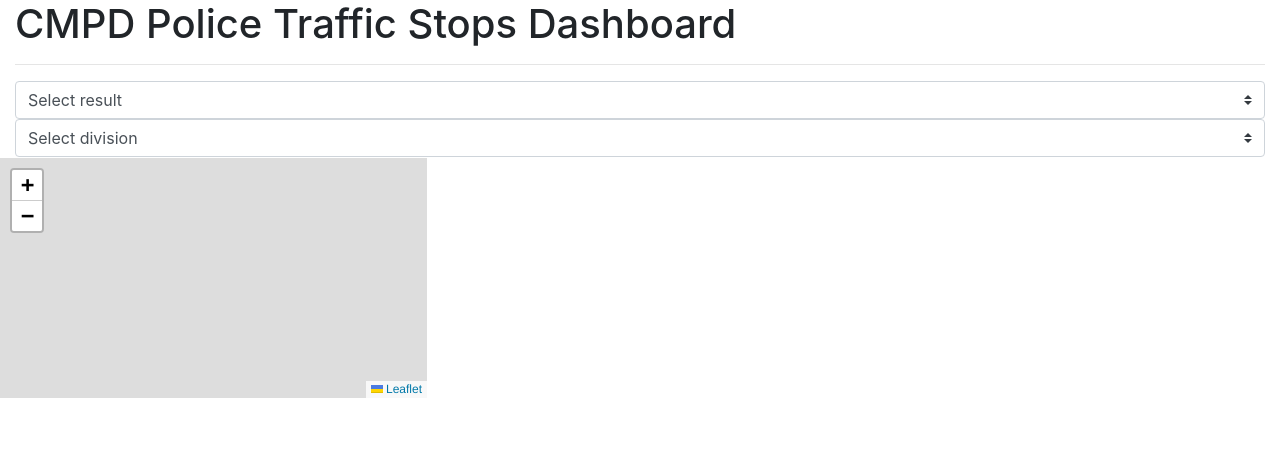
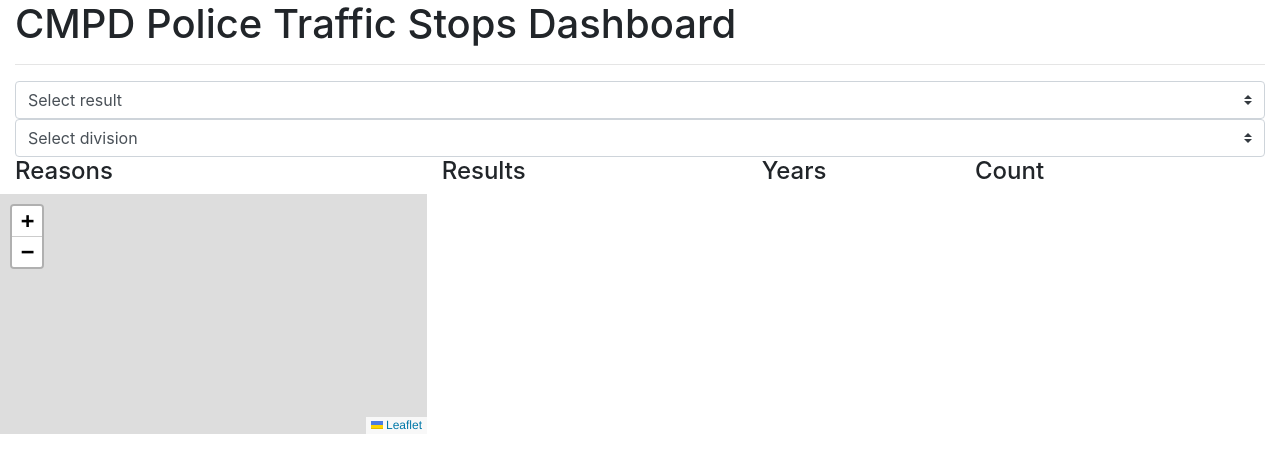
Before and after one commit to monicasehgal/project2, a Flask app: page / in a window 1280 px wide. Shown: the top 473 px of the page. Run offline with Flask 2, Linux system fonts and the light colour scheme; parts of the project's set-up code (start-up, migrations or seed data) failed here and were passed over; some libraries are stand-ins or nearby versions.

Commit message:
some updates to layout and charts

```diff
--- a/CMPD-traffic-stops/static/js/index.js
+++ b/CMPD-traffic-stops/static/js/index.js
@@ -25,6 +25,12 @@
     });
 }
 
+// Dataset filter parameters
+var division_filter = ""
+var reason_filter = ""
+var result_filter = ""
+var year_filter=""
+
 // the function renders all charts, will be called on each choice made on control charts (Division, Reason and Result charts)
 function renderAllCharts() {
     renderControlCharts();
@@ -32,11 +38,7 @@
     renderChart1();
 }
 
-// Dataset filter parameters
-var division_filter = ""
-var reason_filter = ""
-var result_filter = ""
-var year_filter=""
+
 
 
 // Charts styling parameters
@@ -48,7 +50,7 @@
 
 var chart_label_style = {
     family: 'Arial, sans-serif',
-    size: 11,
+    size: 12,
     color: 'black'
 }
 
--- a/CMPD-traffic-stops/static/js/reasons_chart.js
+++ b/CMPD-traffic-stops/static/js/reasons_chart.js
@@ -8,6 +8,9 @@
   var trace1 = {
     y: data_counts,
     x: data_entries,
+    text: data_entries,
+    textposition: 'outside',
+    hoverinfo: 'none',
     marker: {
       color: 'rgba(55,128,191,0.6)',
       width: 1
@@ -23,14 +26,15 @@
   var layout = {
     // autosize: false,
     // width: 350,
-    height: 300,
+    height: 200,
+    textangle: 90,
     titlefont: chart_title_style,
     font: chart_label_style,
     margin: {
-      l: 100,
-      r: 0,
-      b: 30,
-      t: 30
+      l: 50,
+      r: 50,
+      b: 0,
+      t: 0
     }
   };
 
--- a/CMPD-traffic-stops/static/js/results_chart.js
+++ b/CMPD-traffic-stops/static/js/results_chart.js
@@ -21,14 +21,14 @@
     var layout = {
       // autosize: false,
       // width: 350,
-      height: 300,
+      height: 200,
       titlefont: chart_title_style,
       font: chart_label_style,
       margin: {
-        l: 100,
+        l: 0,
         r: 0,
-        b: 30,
-        t: 30
+        b: 0,
+        t: 0
       }
     };
 
--- a/CMPD-traffic-stops/static/js/stats.js
+++ b/CMPD-traffic-stops/static/js/stats.js
@@ -1,5 +1,22 @@
 function renderStats(data) {
     var $statsDiv = document.getElementById("stats")
 
-    $statsDiv.innerHTML = "<p>Total count<p><p>"+data+"</p>";
+    stats_str="<h1 class=display-4>"+data+"</h1><p class=font-weight-light>";
+    stats_str+=division_filter.replace(/ /g, "&nbsp;");
+    if(division_filter == "")  stats_str+="All Divisions".replace(/ /g, "&nbsp;");
+    stats_str+=", ";
+
+    stats_str+=reason_filter.replace(/ /g, "&nbsp;");
+    if(reason_filter == "")  stats_str+="All Reasons".replace(/ /g, "&nbsp;");
+    stats_str+=", ";
+
+    stats_str+=result_filter.replace(/ /g, "&nbsp;");
+    if(result_filter == "")  stats_str+="All Results".replace(/ /g, "&nbsp;");
+    stats_str+=", ";
+
+    stats_str+=year_filter.replace(/ /g, "&nbsp;");
+    if(year_filter == "")  stats_str+="All Years".replace(/ /g, "&nbsp;");
+    stats_str+="</p>";
+
+    $statsDiv.innerHTML = stats_str;
   }
--- a/CMPD-traffic-stops/static/js/years_chart.js
+++ b/CMPD-traffic-stops/static/js/years_chart.js
@@ -18,13 +18,13 @@
 
 
   var layout = {
-    legend: false,
+    showlegend: false,
    // autosize: false,
    // width: 350,
     //height: 350,
     margin: {
-      l: 0,
-      r: 0,
+      l: 50,
+      r: 50,
       b: 0,
       t: 0
     }
--- a/CMPD-traffic-stops/templates/index.html
+++ b/CMPD-traffic-stops/templates/index.html
@@ -35,17 +35,20 @@
     <div class="row">
 
       <div class="col-md-4">
+        <h4>Reasons</h4>
         <div id="reasons_chart"></div>
       </div>
       <div class="col-md-3">
-
+        <h4>Results</h4>
         <div id="results_chart"></div>
       </div>
       <div class="col-md-2">
+        <h4>Years</h4>
         <div id="years_chart"></div>
       </div>
 
       <div class="col-md-3">
+        <h4>Count</h4>
         <div id="stats">
         </div>
 
```
Lines whose indentation alone changed are shown as unchanged.
